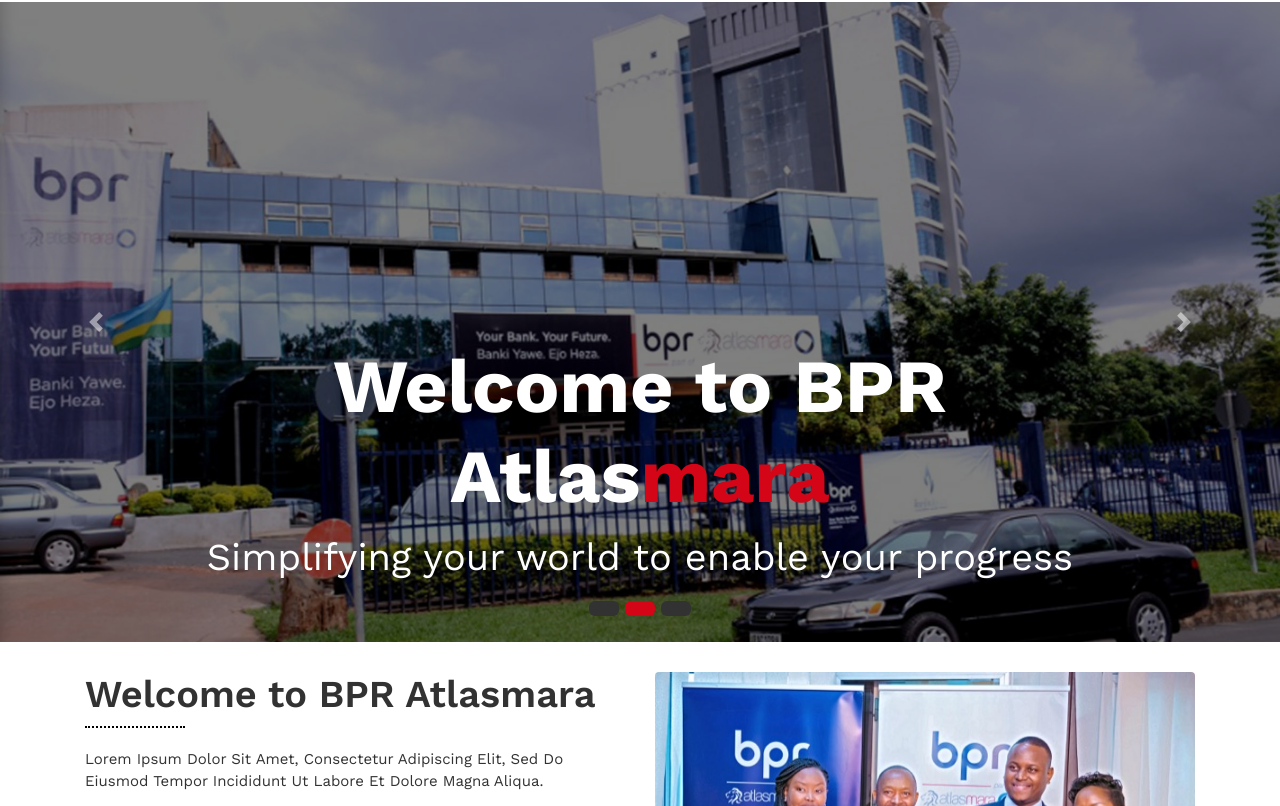
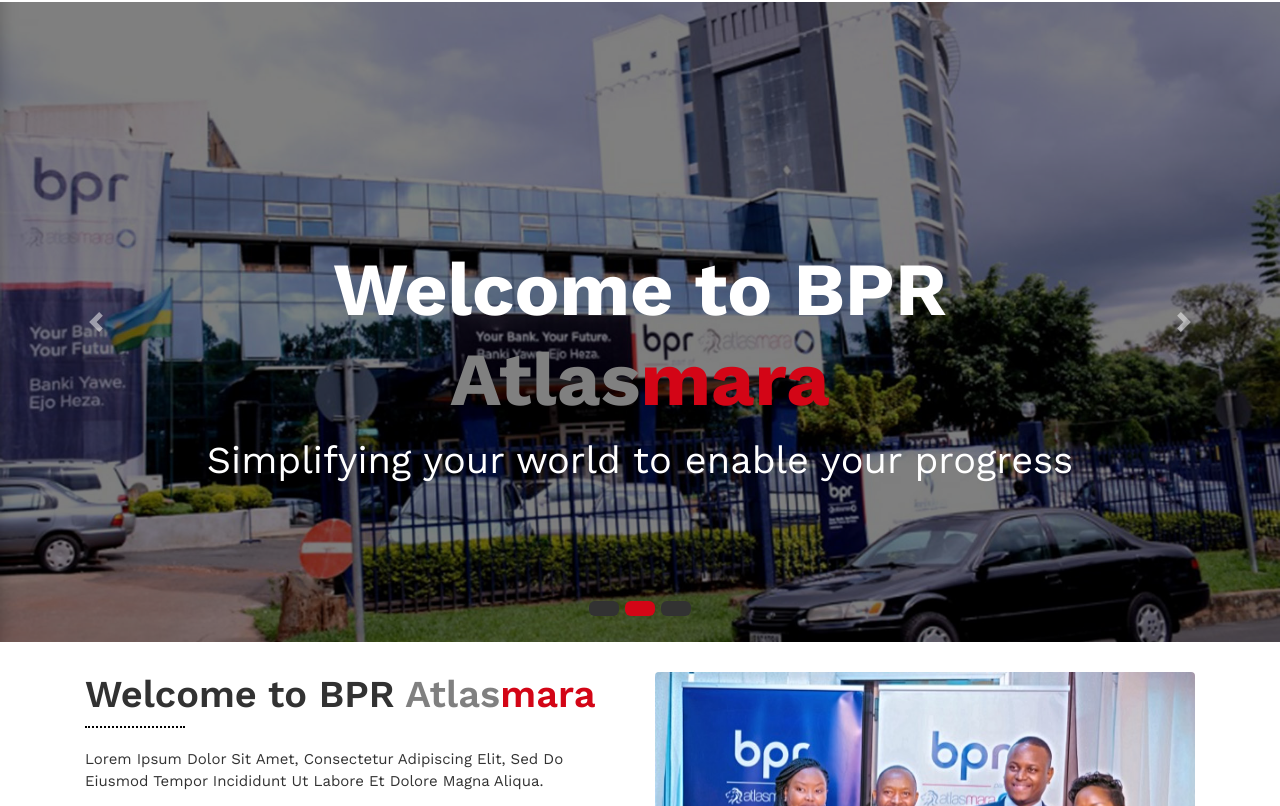
Before and after one commit to kayitesijackie/bpr1, a plain HTML site: page index.html in a window 1280 px wide. Shown: the part 105-911 px from the top of the page. Drawn offline with nearby package versions, Linux system fonts and the light colour scheme.

Commit message:
add changes

```diff
--- a/css/style.css
+++ b/css/style.css
@@ -1351,8 +1351,11 @@ footer p {
 	-ms-flex: 1;
 	flex: 1;
 }
+.red{
+	color: #d30516;
+}
 span{
-	color: #d30516;
+	color: gray;
 }
 
 .project-inner h3{
--- a/index.html
+++ b/index.html
@@ -211,8 +211,8 @@
                <!-- Slide One - Set the background image for this slide in the line below -->
 			   <!-- <div class="carousel-item active" style="background-image: url('images/slider-01.jpg')"> -->
 				<div class="carousel-item active" style="background-image: url('images/bpr.jpg')">
-                  <div class="carousel-caption d-none d-md-block">
-					<h3>Welcome to BPR Atlas<span>mara</span></h3>
+                  <div class="carousel-caption d-none d-md-block" >
+					<h3 style="margin-top: -40%;">Welcome to BPR <span>Atlas</span><span class="red">mara</span></h3>
 					<p>Simplifying your world to enable your
 					   progress</p>
                   </div>
@@ -221,7 +221,7 @@
 			   <!-- <div class="carousel-item" style="background-image: url('images/slider-02.jpg')"> -->
 				<div class="carousel-item" style="background-image: url('images/bpr1.jpg')">
                   <div class="carousel-caption d-none d-md-block">
-					<h3>Welcome to BPR Atlas<span>mara</span></h3>
+					<h3 style="margin-top: -40%;">Welcome to BPR <span>Atlas</span><span class="red">mara</span></h3>
 					<p>Simplifying your world to enable your
 					   progress</p>
                   </div>
@@ -229,7 +229,7 @@
                <!-- Slide Three - Set the background image for this slide in the line below -->
                <div class="carousel-item" style="background-image: url('images/slider-03.jpg')">
                   <div class="carousel-caption d-none d-md-block">
-					<h3>Welcome to BPR Atlas<span>mara</span></h3>
+					<h3 style="margin-top: -40%;">Welcome to BPR <span>Atlas</span><span class="red">mara</span></h3>
                      <p>Simplifying your world to enable your
 						progress</p>
                   </div>
@@ -252,7 +252,7 @@
         <div class="about-main">
             <div class="row">
                <div class="col-lg-6">
-                  <h2>Welcome to BPR Atlasmara</h2>
+                  <h2>Welcome to BPR <span>Atlas</span><span class="red">mara</span></h2>
                   <p>Lorem ipsum dolor sit amet, consectetur adipiscing elit, sed do eiusmod tempor incididunt ut labore et dolore magna aliqua.</p>
                   <p>Lorem ipsum dolor sit amet, consectetur adipisicing elit. Corporis, omnis doloremque non cum id reprehenderit, quisquam totam aspernatur tempora minima unde aliquid ea culpa sunt. Reiciendis quia dolorum ducimus unde.</p>
 				  <h5>Our smart approach</h5>
@@ -637,7 +637,7 @@
         <div class="container">
             <p class="copyright text-center">All Rights Reserved.&copy <script type="text/javascript">
 				document.write(new Date().getFullYear());
-				</script> <a href="#" style="text-decoration: none;">BPR Atlas<span>mara</span></a>
+				</script> <a href="#" style="text-decoration: none;">BPR <span>Atlas</span><span class="red">mara</span></a>
             </p>
         </div>
     </footer>
```
